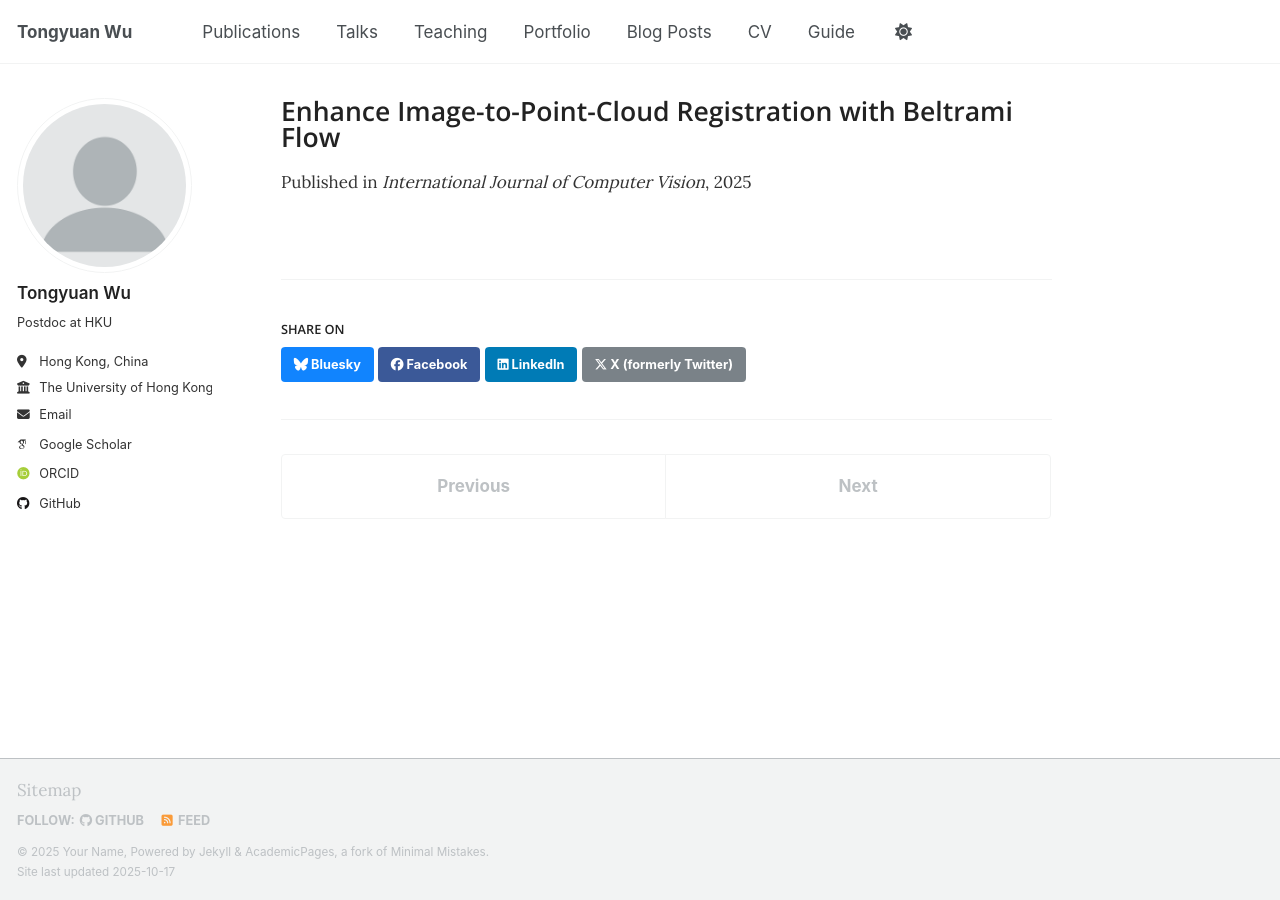
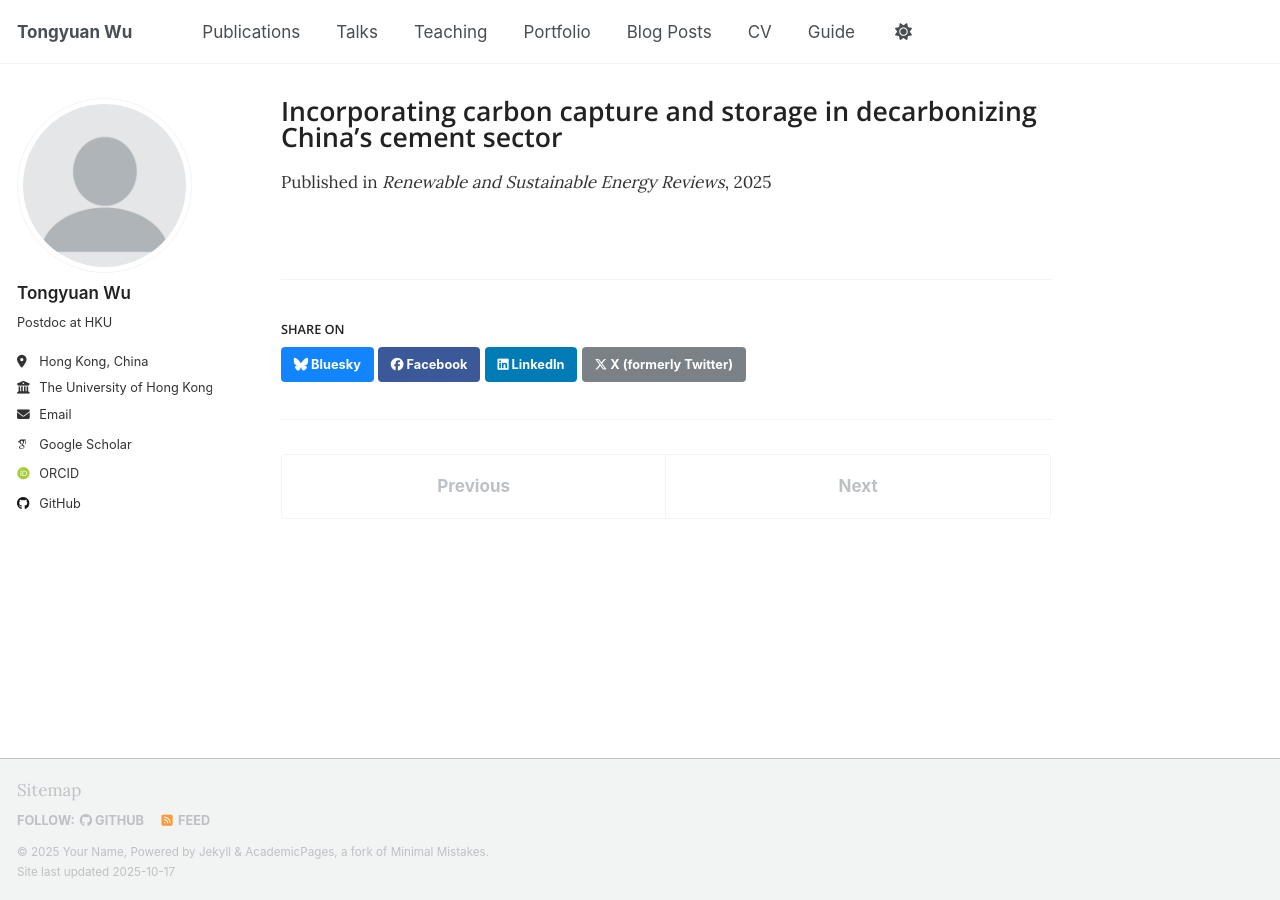
Before and after one commit to tongyuanwu/tongyuanwu.github.io, a Jekyll site: the page built from _publications/2009-10-01-paper-title-number-1.md, in a window 1280 px wide. Built offline with Jekyll 4.4.1, drawn with Linux system fonts in a browser that asks for light colours; some web fonts are replaced; a script that is not in the unit is left out.

Commit message:
Update paper details for new publication

```diff
--- a/_publications/2009-10-01-paper-title-number-1.md
+++ b/_publications/2009-10-01-paper-title-number-1.md
@@ -1,7 +1,7 @@
 ---
-title: "Enhance Image-to-Point-Cloud Registration with Beltrami Flow"
-authors: Pei An, You Yang, Jiaqi Yang, Muyao Peng, Qiong Liu, Langliang Nan
-venue: International Journal of Computer Vision
+title: "Incorporating carbon capture and storage in decarbonizing China’s cement sector"
+authors: Tongyuan Wu, Thomas S.T. Ng, and Ji Chen
+venue: Renewable and Sustainable Energy Reviews
 date: 2025-01-01
 doi: https://doi.org/10.1007/s11263-025-01634-7
 code: https://github.com/example/project
```
